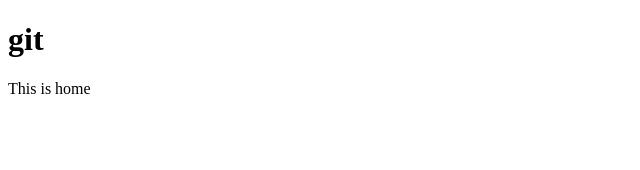
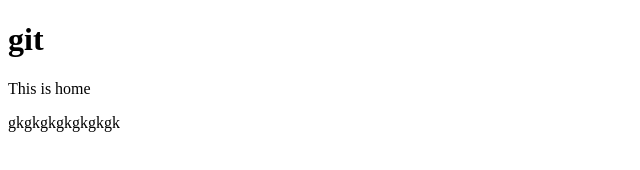
Before and after one commit to mitoolab/mitoolab.github.io, a plain HTML site: page index.html in a window 1280 px wide. Shown: the whole page, without its empty margins (0-640 px from the left). Drawn offline with Linux system fonts and the light colour scheme.

Commit message:
edit index.html i edi

```diff
--- a/index.html
+++ b/index.html
@@ -9,5 +9,6 @@
 <body>
   <h1>git</h1>
   <p>This is home</p>
+  <p>gkgkgkgkgkgkgk</p>
 </body>
 </html>
```
